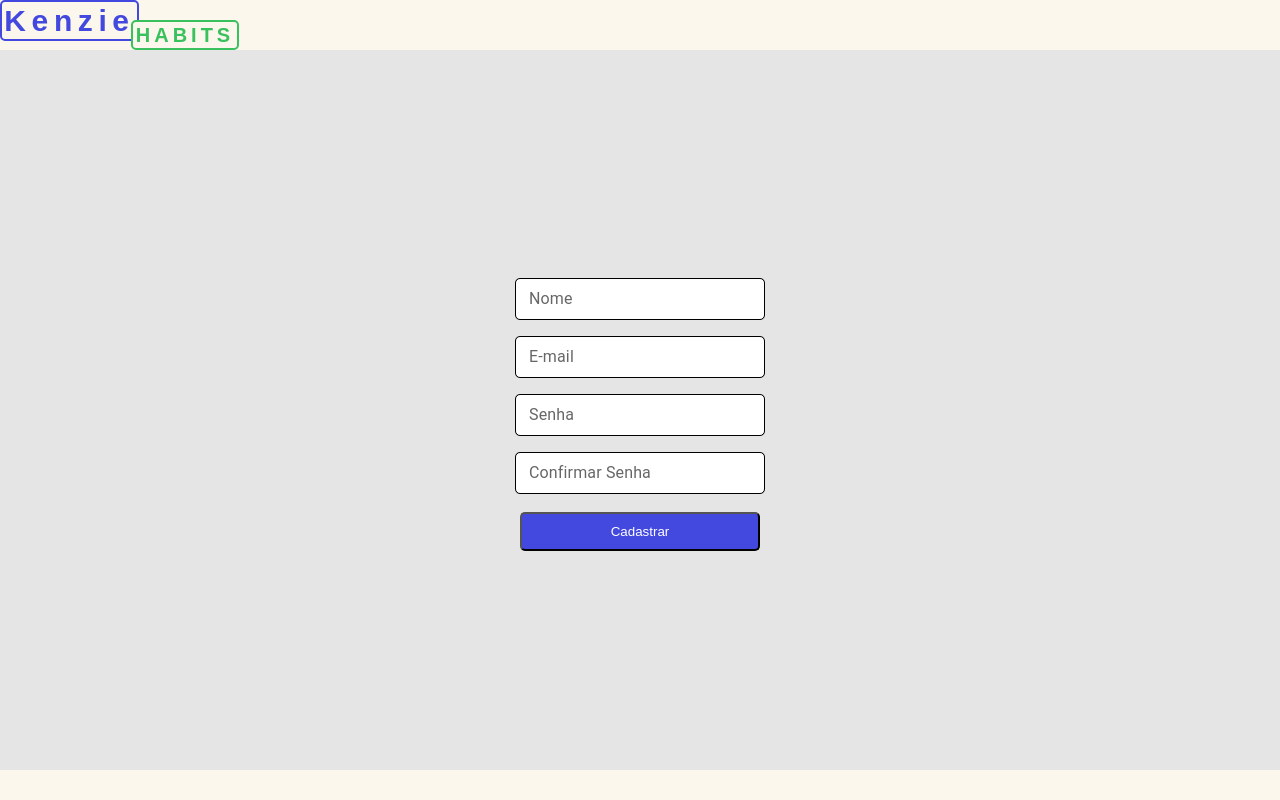
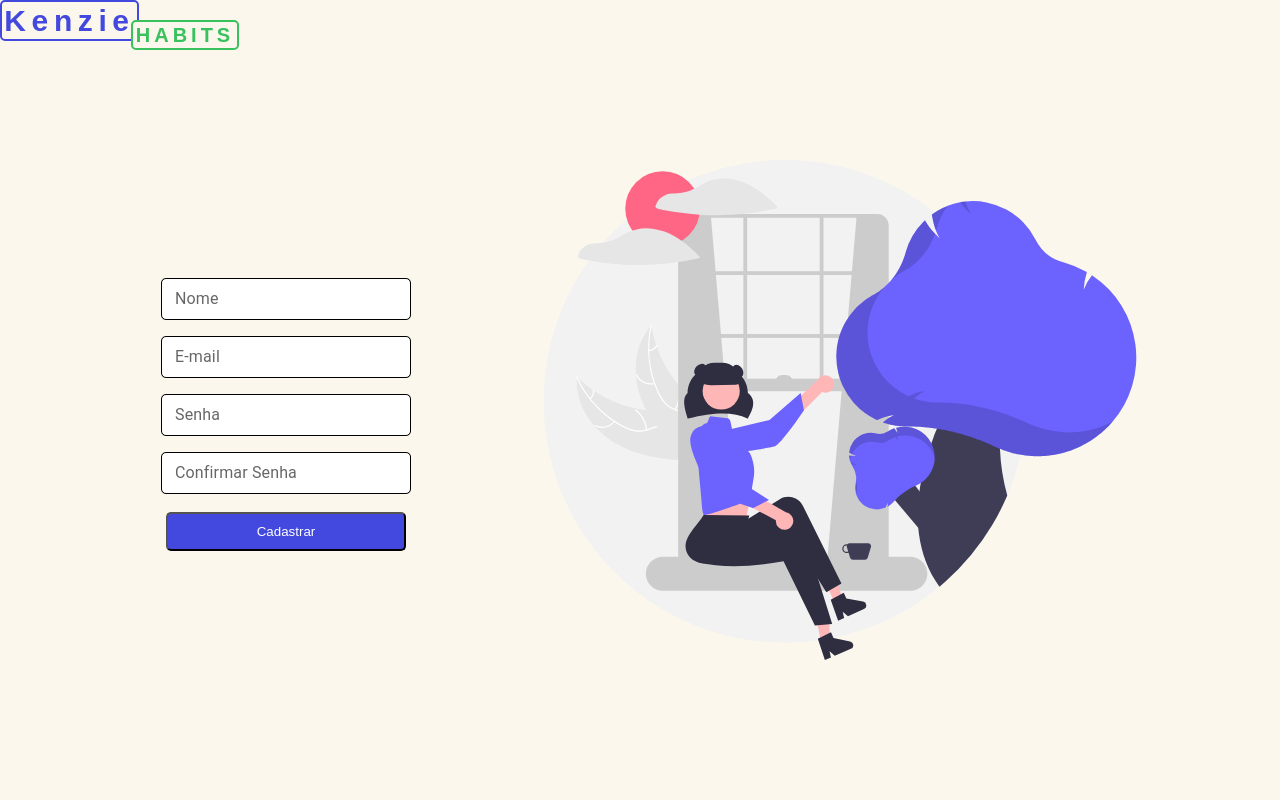
Before and after one commit to regofalcao/Habits, a React (Create React App) app: page /signup in a window 1280 px wide. Built offline with nearby package versions, Linux system fonts and the light colour scheme.

Commit message:
signup-finished

```diff
--- a/src/components/Header/index.jsx
+++ b/src/components/Header/index.jsx
@@ -5,7 +5,7 @@ import MenuIcon from "@mui/icons-material/Menu";
 
 import { useOpenSideBar } from "../../providers/openSideBar";
 
-const Header = () => {
+export const Header = () => {
   const { setOpenSidebar, openSidebar } = useOpenSideBar();
 
   return (
--- a/src/pages/Signup/index.jsx
+++ b/src/pages/Signup/index.jsx
@@ -7,6 +7,8 @@ import api from "../../services/api";
 import { toast } from "react-toastify";
 import { TextField } from "@mui/material";
 import { Div, Form, Button } from "./style";
+import welcome from "../../assets/welcome.svg";
+
 const Signup = () => {
   const history = useHistory();
 
@@ -35,7 +37,7 @@ const Signup = () => {
     delete data.confirmPassword;
     api
       .post("users/", data)
-      .then(() => {
+      .then((response) => {
         toast.success("Registro Completo");
         return history.push("/login");
       })
@@ -70,6 +72,7 @@ const Signup = () => {
             {...register("password")}
             label="Senha"
             variant="outlined"
+            type="password"
             size="small"
             error={!!errors.password}
             helperText={errors.password?.message}
@@ -86,6 +89,7 @@ const Signup = () => {
           />
           <Button type="submit">Cadastrar</Button>
         </Form>
+        <img src={welcome} width={708} height={500} alt="welcome-image"></img>
       </Div>
     </>
   );
--- a/src/pages/Signup/style.js
+++ b/src/pages/Signup/style.js
@@ -5,8 +5,20 @@ export const Div = styled.div`
   flex-direction: column;
   align-items: center;
   justify-content: center;
-  background-color: #e5e5e5;
+  background-color: #fbf7ec;
   height: 90vh;
+
+  img {
+    display: none;
+  }
+
+  @media (min-width: 800px) {
+    flex-direction: row;
+    align-items: left;
+    img {
+      display: inline;
+    }
+  }
 `;
 export const Form = styled.form`
   display: flex;
```
Also changed, not shown: src/assets/welcome.svg (renamed from src/assets/undraw_welcome_re_h3d9.svg).
